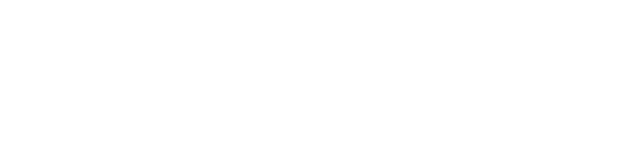
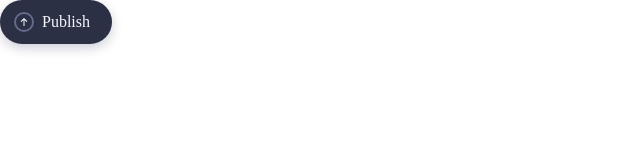
Before and after one commit to stevent12x/publish-button, a plain HTML site: page index.html in a window 1280 px wide. Shown: the whole page, without its empty margins (0-640 px from the left). Drawn offline with Linux system fonts and the light colour scheme.

Commit message:
lots of scss

```diff
--- /dev/null
+++ b/css/main.scss
@@ -0,0 +1,130 @@
+.button-hold {
+  --color: #F6F8ff;
+  --background: #2b3044;
+  --icon: var(--color);
+  --progress-border: #646b8c;
+  --progress-active: #fff;
+  --progress-success: #5c86ff;
+  --tick-stroke: var(--progress-active);
+  --shadow: #{rgba(#00093d, .2)};
+  font-size: 16px;
+  font-weight: 500;
+  line-height: 19px;
+  min-width: 112px;
+  padding: 12px 20px 12px 12px;
+  border: 0;
+  border-radius: 24px;
+  outline: none;
+  user-select: none;
+  cursor: pointer;
+  -webkit-backface-visibility: hidden;
+  -webkit-appearance: none;
+  transition: transform .3s, box-shadow .3s;
+  box-shadow: 0 var(--shadow-y, 4px) var(--shadow-blur, 12px) var(--shadow);
+  transform: scale(var(--scale, 1)) translateZ(0);
+  color: var(--color);
+  background: var(--background);
+  & > div {
+    margin-right: 4px;
+    border-radius: 50%;
+    display: inline-block;
+    vertical-align: top;
+    position: relative;
+    background: var(--progress-border);
+    &:before {
+      content: '';
+      width: 16px;
+      height: 16px;
+      left: 2px;
+      top: 2px;
+      z-index: 1;
+      position: absolute;
+      background: var(--background);
+      border-radius: inherit;
+      transform: scale(var(--background-scale, 1));
+      transition: transform .32s ease;
+    }
+    svg {
+      display: block;
+      &.icon, &.tick {
+        position: absolute;
+      }
+      &.icon {
+        width: 8px;
+        height: 8px;
+        left: 6px;
+        top: 6px;
+        fill: var(--icon);
+        z-index: 1;
+        transition: opacity .2s, transform .2s;
+        opacity: var(--icon-opacity, 1);
+        transform: translateY(var(--icon-y, 0)) scale(var(--icon-scale, 1));
+      }
+      &.progress, &.tick {
+        fill: none;
+      }
+      &.progress {
+        width: 20px;
+        height: 20px;
+        transform: rotate(-90deg) scale(var(--progress-scale, 1));
+        transition: transform .5s ease;
+        circle {
+          stroke-dashoffset: 1;
+          stroke-dasharray: var(--progress-array, 0) 52;
+          stroke-width: 16;
+          stroke: var(--progress-active);
+          transition: stroke-dasharray var(--duration) linear;
+        }
+      }
+      &.tick {
+        width: 20px;
+        height: 20px;
+        left: 0;
+        top: 0;
+        stroke-width: 3;
+        stroke-linecap: round;
+        stroke-linejoin: round;
+        stroke: var(--tick-stroke);
+        transition: .3s ease .7s;
+        polyline {
+          stroke-dasharray: 18 18 18;
+          stroke-dashoffset: var(--tick-offset, 18);
+          transition: stroke-dashoffset .4s ease .7s;
+        }
+      }
+    }
+  }
+  &:focus, &:hover {
+    &:not(.process) {
+      --shadow-y: 8px;
+      --shadow-blur: 16px
+    }
+  }
+  &:active {
+    &:not(.success) {
+      --scale: .96;
+      --shadow-y: 4px;
+      --shadow-blur: 8px;
+    }
+  }
+  &.process, &.success {
+    --progress-array: 52;
+    --icon-y: -4px;
+    --icon-scale: .6;
+    --icon-opacity: 0;
+  }
+  &.success {
+    --progress-border: none;
+    --progress-scale: .11;
+    --tick-stroke: var(--progress-success);
+    --background-scale: 0;
+    --tick-offset: 36;
+    & > div {
+      svg {
+        &.progress {
+          animation: tick .3s linear forwards .4s;
+        }
+      }
+    }
+  }
+}
--- a/index.html
+++ b/index.html
@@ -23,7 +23,20 @@
   <![endif]-->
 
   <!-- Add your site or application content here -->
-
+  <button class="button-hold">
+    <div>
+      <svg class="icon" viewBox="0 0 16 16">
+        <polygon points="1.3,6.7 2.7,8.1 7,3.8 7,16 9,16 9,3.8 13.3,8.1 14.7,6.7 8,0"/>
+      </svg>
+      <svg class="progress" viewBox="0 0 32 32">
+        <circle r="8" cx="16" cy="16"/>
+      </svg>
+      <svg class="tick" viewBox="0 0 24 24">
+        <polyline points="18,7 11,16 6,12"/>
+      </svg>
+    </div>
+    Publish
+  </button>
   <!-- Google Analytics: change UA-XXXXX-Y to be your site's ID. -->
   <script>
     window.ga = function () { ga.q.push(arguments) }; ga.q = []; ga.l = +new Date;
```
Also changed, not shown: css/main.css, 1 other file.
